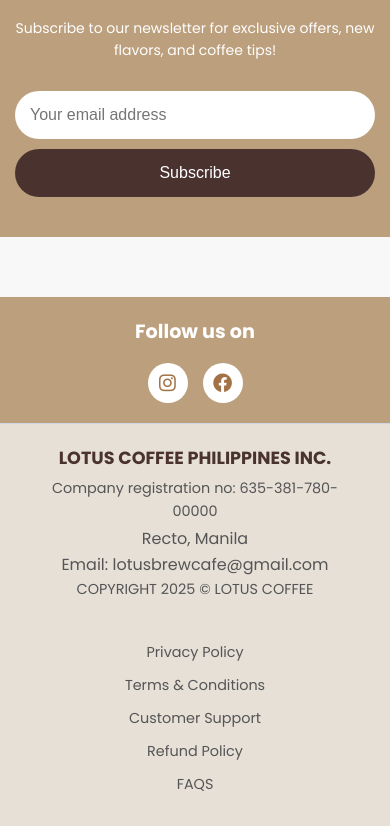
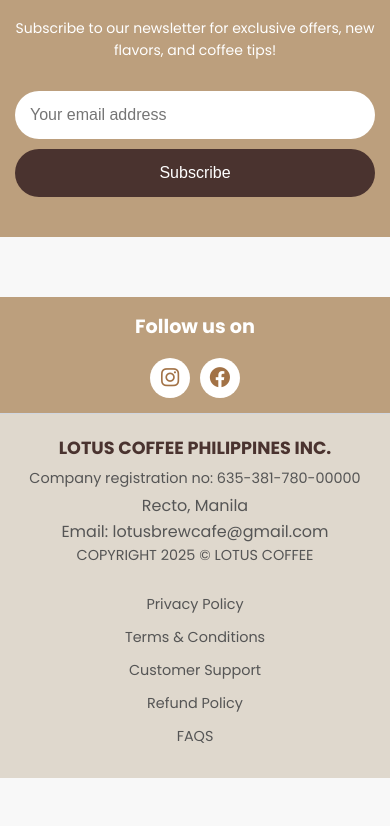
Before and after one commit to caseyyygg/Lotus, a plain HTML site: page index.html in a window 390 px wide. Shown: the part 3455-4281 px from the top of the page. After the commit the page ends 4233 px from the top, so only its background shows below. Drawn offline with Linux system fonts and the light colour scheme.

Commit message:
Update index.html

```diff
--- a/index.html
+++ b/index.html
@@ -402,7 +402,7 @@
           }
 
           .main-footer {
-               background-color: #e6e0d7;
+               background-color: #dfd8cd;
           }
 
           .social-section {
@@ -424,7 +424,7 @@
           }
 
           .social-icon {
-               background-color: #ffffff;
+               background-color: #fff;
                color: #a27246;
                width: 40px;
                height: 40px;
@@ -432,8 +432,15 @@
                display: flex;
                align-items: center;
                justify-content: center;
-               font-size: 1.2rem;
+               font-size: 1.3rem;
                text-decoration: none;
+               transition: all 0.3s ease;
+          }
+
+          .social-icon:hover {
+               transform: translateY(-5px);
+               background-color: whitesmoke;
+               color: #4a332f;
           }
 
           .main-footer {
@@ -475,7 +482,6 @@
           .footer-links {
                text-align: right;
           }
-
 
           .footer-link {
                display: block;
@@ -605,12 +611,16 @@
 
                .main-footer {
                     flex-direction: column;
-                    gap: 30px;
                     text-align: center;
+                    padding: 20px;
                }
 
-               .company-info,
                .footer-links {
+                    text-align: center;
+                    margin-top: 15px;
+               }
+
+               .company-info {
                     text-align: center;
                }
 
@@ -631,6 +641,16 @@
 
                .newsletter-section {
                     padding: 40px 15px;
+               }
+
+               .social-section {
+                    padding: 15px 10px;
+               }
+
+               .social-icons {
+                    flex-wrap: wrap;
+                    gap: 10px;
+                    justify-content: center;
                }
           }
 
@@ -839,11 +859,11 @@
                     <div class="company-copyright">COPYRIGHT 2025 © LOTUS COFFEE</div>
                </div>
                <div class="footer-links">
-                    <a href="#" class="footer-link">Privacy Policy</a>
-                    <a href="#" class="footer-link">Terms & Conditions</a>
-                    <a href="#" class="footer-link">Customer Support</a>
-                    <a href="#" class="footer-link">Refund Policy</a>
-                    <a href="#" class="footer-link">FAQS</a>
+                    <a href="terms.html" class="footer-link">Privacy Policy</a>
+                    <a href="terms.html" class="footer-link">Terms & Conditions</a>
+                    <a href="terms.html" class="footer-link">Customer Support</a>
+                    <a href="return.html" class="footer-link">Refund Policy</a>
+                    <a href="faq.html" class="footer-link">FAQS</a>
                </div>
           </div>
      </div>
```
